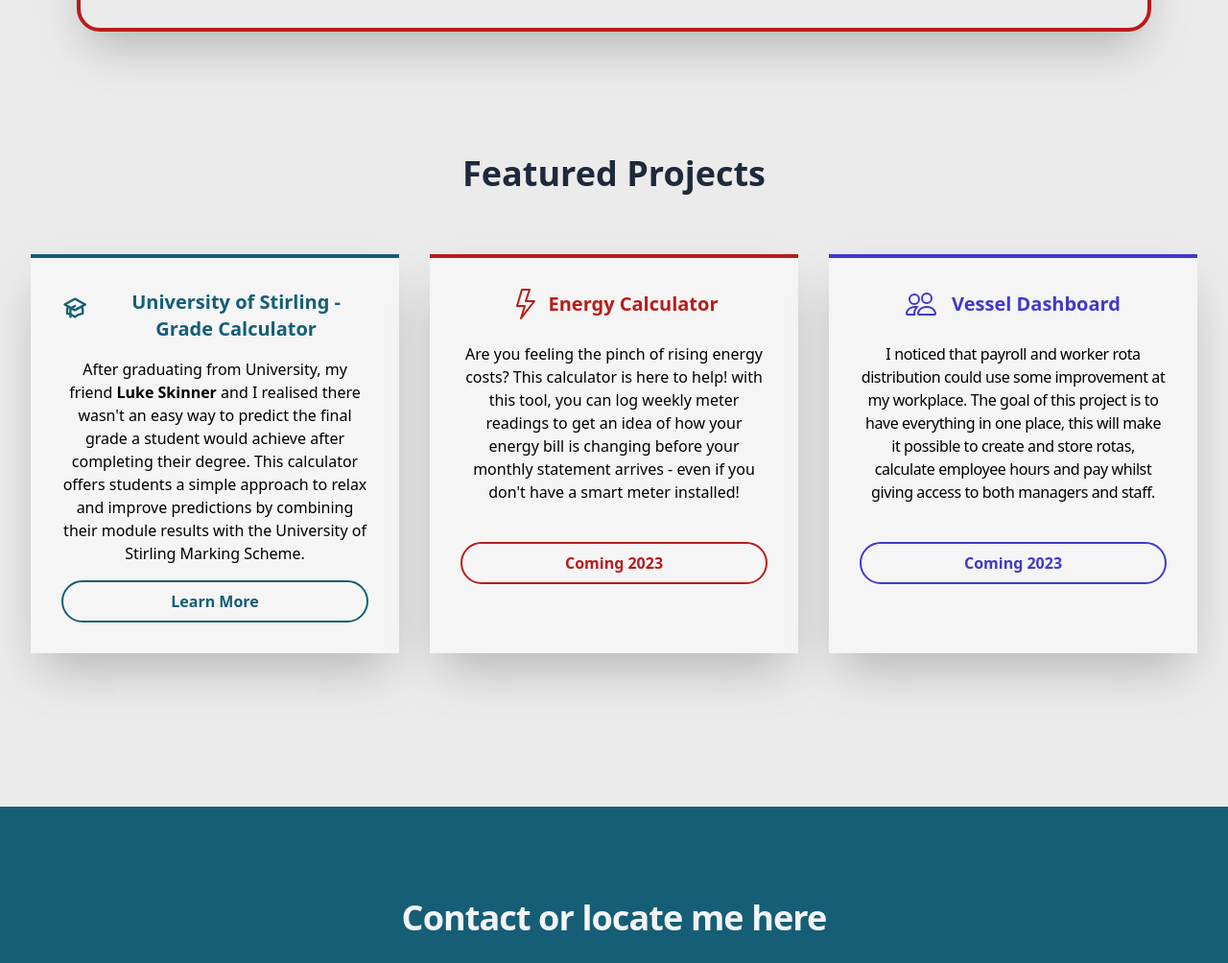
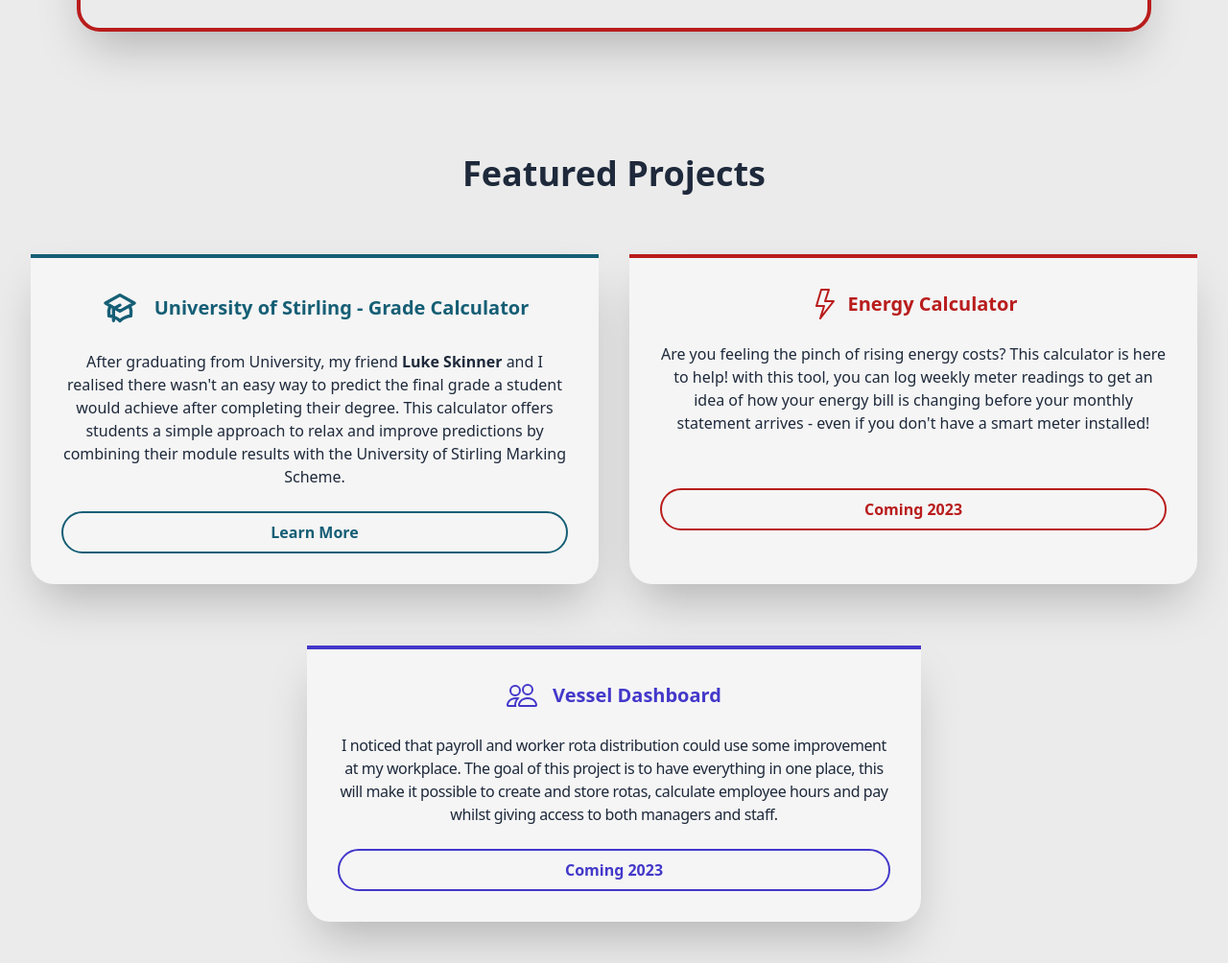
Before and after one commit to AndrewMcGuckin/andrewmcguckin.com, a website: page public/index.html in a window 1280 px wide. Shown: the part 2595-3599 px from the top of the page at 96% size. Drawn offline with Linux system fonts and the light colour scheme.

Commit message:
style(home): redesign projects section
adjust text colour
increase text size on larger screens
adjust card widths at each breakpoint

```diff
--- a/public/css/tailwind.css
+++ b/public/css/tailwind.css
@@ -67,6 +67,6 @@
     }
 
     .card-container {
-        @apply col-span-12 xl:col-span-4 p-8 border-t-4 bg-neutral-100 shadow-2xl;
+        @apply col-span-12 xl:col-span-6 3xl:col-span-4 3xl:max-w-screen-md 5xl:max-w-none p-8 border-t-4 bg-neutral-100 rounded-b-3xl shadow-2xl;
     }
 }
--- a/public/index.html
+++ b/public/index.html
@@ -84,7 +84,7 @@
       </nav>
     </header>
 
-    <main class="mx-auto text-center text-gray-100">
+    <main class="mx-auto text-center text-slate-800">
 
       <div class="px-4 bg-teal-700 rounded-3xl font-semibold select-none
                   py-12 md:py-16
@@ -96,7 +96,7 @@
         <p class="py-5">Keep scrolling to discover my current experience and projects that I am working on.</p>
       </div>
 
-      <section name="experience" class=" text-slate-800 bg-custColour-200 w-full">
+      <section name="experience" class="bg-custColour-200 w-full">
         <div class="text-3xl sm:text-4xl font-semibold pt-16 pb-4">Current Experience</div>
         <div class="flex flex-row flex-wrap px-4 py-12 mx-auto 3xl:text-lg 5xl:text-xl">
 
@@ -133,8 +133,6 @@
                   </div>
                 </div>
               </div>
-
-
             </section>
           </div>
 
@@ -210,19 +208,19 @@
         </div>
       </section>
 
-      <section id="projects" class="bg-custColour-200 text-slate-800 pb-32 pt-12">
+      <section id="projects" class="bg-custColour-200 pb-32 pt-12">
 
-        <h2 class="text-3xl sm:text-4xl font-semibold">Featured Projects</h2>
+        <h2 class="text-3xl sm:text-4xl 5xl:text-5xl font-semibold">Featured Projects</h2>
 
-        <div class="grid grid-cols-12 xl:gap-x-8 gap-y-16 xl:gap-y-0 p-8 pt-16">
+        <div class="grid grid-cols-12 xl:gap-x-8 gap-y-16 xl:gap-y-0 5xl:w-2/3 5xl:mx-auto p-8 pt-16 select-none 3xl:text-lg 5xl:text-xl">
 
             <div class="card-container border-cyan-800 text-cyan-800 hover:shadow-cyan-800">
               <div class="flex justify-center">
                 <svg class="h-10 w-10" fill="none" stroke="currentColor"><use xlink:href="#hat"/></svg>
-                <h3 class="hidden sm:block ml-4 my-auto text-xl font-bold">University of Stirling - Grade Calculator</h3>
+                <h3 class="hidden sm:block ml-4 my-auto text-xl 3xl:text-2xl font-bold">University of Stirling - Grade Calculator</h3>
                 <h3 class="sm:hidden ml-4 my-auto text-xl font-bold">Grade Calculator</h3>
               </div>
-              <p class="my-4 text-base text-black">
+              <p class="my-6 3xl:my-4 text-slate-800">
                 After graduating from University, my friend <a href="https://portfolio.ljskinner.com/" target="_blank" class="hover:underline font-bold">Luke Skinner</a>
                 and I realised there wasn't an easy way to predict the final grade a student would achieve after completing their degree.
                 This calculator offers students a simple approach to relax and improve predictions by combining their module results with the University of Stirling Marking Scheme.
@@ -234,27 +232,28 @@
             <div class="card-container border-red-700 text-red-700 hover:shadow-red-700/75">
               <div class="flex justify-center">
                 <svg class="h-8 w-8" fill="currentColor"><use xlink:href="#bolt"></use></svg>
-                <h3 class="ml-2 my-auto text-xl font-bold">Energy Calculator</h3>
+                <h3 class="ml-2 my-auto text-xl 3xl:text-2xl font-bold">Energy Calculator</h3>
               </div>
-              <p class="my-6 text-base text-black">
+              <p class="my-6 text-slate-800">
                 Are you feeling the pinch of rising energy costs? This calculator is here to help! with this tool, you can log weekly meter readings to get
                  an idea of how your energy bill is changing before your monthly statement arrives - even if you don't have a smart meter installed!
               </p>
-              <div class="py-2">
-                <p class="rounded-full py-2 mt-2 border-2 border-red-700 hover:bg-red-700 font-semibold hover:text-white select-none">Coming 2023</p>
+              <div class="xl:pt-6 3xl:pt-3">
+                <p class="rounded-full py-2 mt-2 border-2 border-red-700 hover:bg-red-700 font-semibold hover:text-white">Coming 2023</p>
               </div>
             </div>
-            <div class="card-container border-indigo-700 text-indigo-700 hover:shadow-indigo-700/75">
+            <div class="card-container border-indigo-700 text-indigo-700 hover:shadow-indigo-700/75
+                        xl:mt-16 xl:col-span-12 xl:mx-auto xl:max-w-screen-sm 2xl:max-w-screen-md 3xl:col-span-4 3xl:mt-0">
               <div class="flex justify-center">
                 <svg class="h-8 w-8" fill="currentColor"><use xlink:href="#people"></use></svg>
-                <h3 class="ml-4 my-auto text-xl font-bold">Vessel Dashboard</h3>
+                <h3 class="ml-4 my-auto text-xl 3xl:text-2xl font-bold">Vessel Dashboard</h3>
               </div>
-              <p class="my-6 text-base tracking-tight text-black">
+              <p class="my-6 tracking-tight text-slate-800">
                 I noticed that payroll and worker rota distribution could use some improvement at my workplace. The goal of this project is to have everything in one place, this will make it possible to create and store rotas, calculate employee hours and pay
                 whilst giving access to both managers and staff.
               </p>
-              <div class="py-2 ">
-                <p class="rounded-full py-2 mt-2 border-2 border-indigo-700 hover:bg-indigo-700 font-semibold hover:text-white select-none">Coming 2023</p>
+              <div class="3xl:pt-3">
+                <p class="rounded-full py-2 mt-2 border-2 border-indigo-700 hover:bg-indigo-700 font-semibold hover:text-white">Coming 2023</p>
               </div>
             </div>
 
@@ -262,7 +261,7 @@
       </section>
 
       <section class="bg-cyan-800 py-24">
-        <div class="w-full text-4xl font-semibold pb-6 tracking-tight">Contact or locate me here</div>
+        <div class="w-full text-4xl font-semibold pb-6 tracking-tight text-gray-100">Contact or locate me here</div>
           <div class="flex flex-row flex-wrap justify-evenly 3xl:justify-center 3xl:space-x-24 4xl:space-x-36 lg:space-x-4 space-y-9 lg:space-y-0 px-9 py-5 text-black font-semibold text-3xl">
             <a class="social-hover-btn bg-white hover:text-linkedinBlue" href="https://www.linkedin.com/in/andrew-mcg99" target="_blank" aria-label="LinkedIn">
               <img class="mx-auto mb-7" src="resources/images/In-Blue-48-Γäó.png" alt="Linkedin Logo">
```
Also changed, not shown: public/css/main.css.
